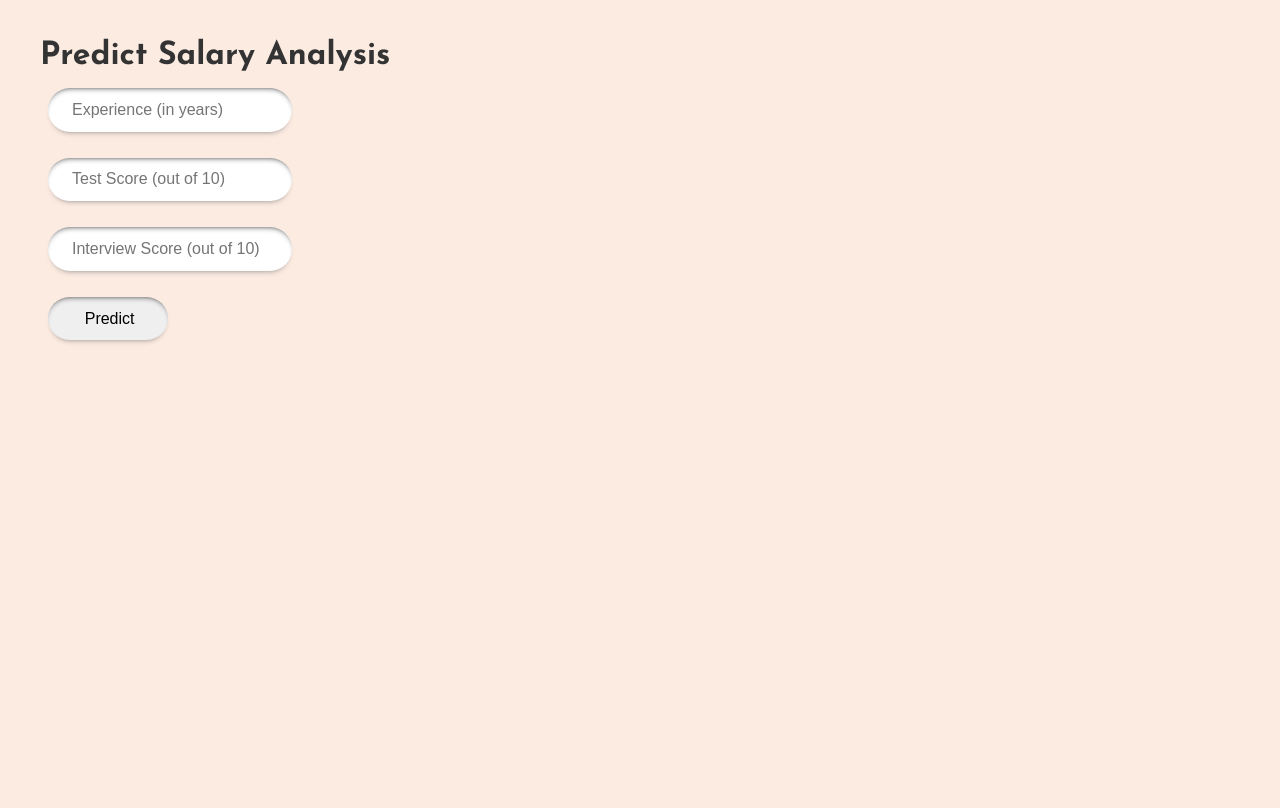
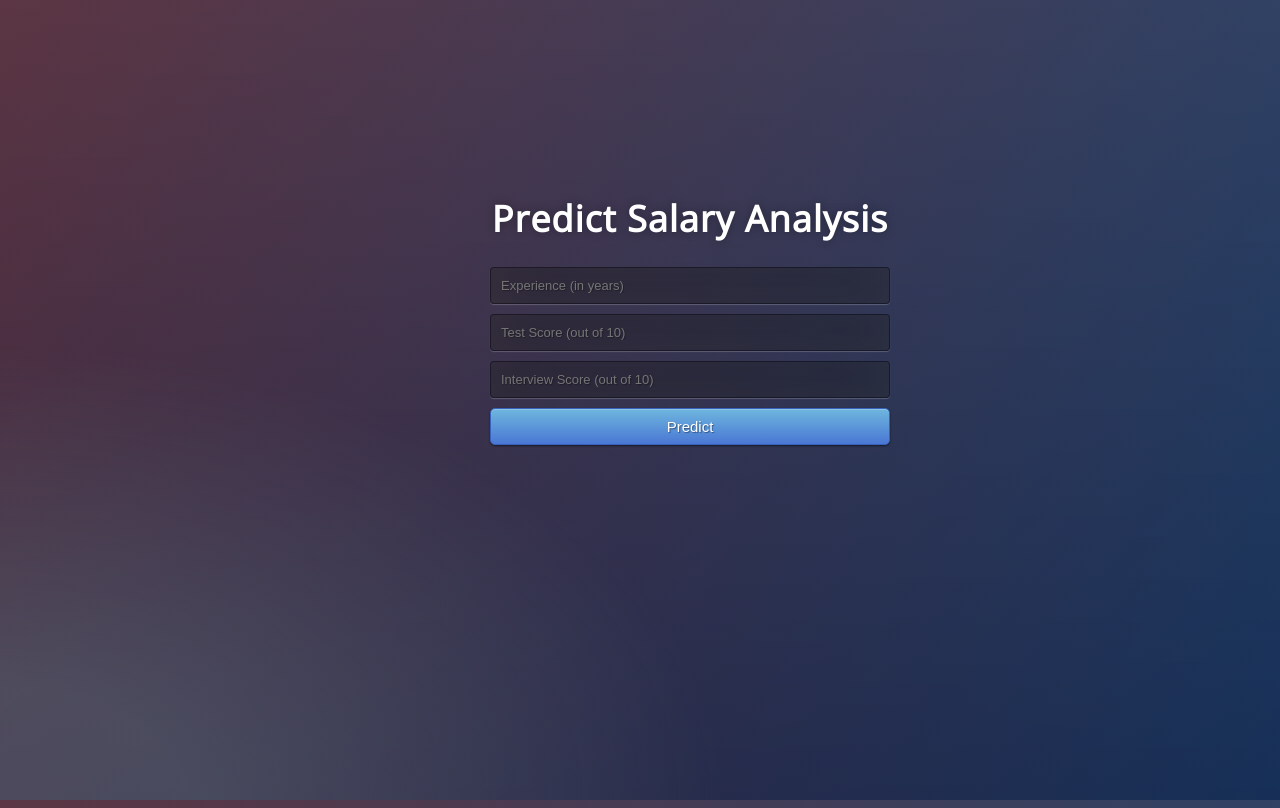
Before and after one commit to saisuresh1999/Salary-Prediction-WebApp, a Flask app: page / in a window 1280 px wide. Before the commit the page ends 343 px from the top, so only its background shows below. Run offline with Flask 2, Linux system fonts and the light colour scheme; parts of the project's set-up code (start-up, migrations or seed data) failed here and were passed over.

Commit message:
Update style.css

```diff
--- a/static/style.css
+++ b/static/style.css
@@ -1,85 +1,63 @@
-* {
-    padding: 0;
-    margin: 0;
-    box-sizing: border-box;
+@import url(https://fonts.googleapis.com/css?family=Open+Sans);
+.btn { display: inline-block; *display: inline; *zoom: 1; padding: 4px 10px 4px; margin-bottom: 0; font-size: 13px; line-height: 18px; color: #333333; text-align: center;text-shadow: 0 1px 1px rgba(255, 255, 255, 0.75); vertical-align: middle; background-color: #f5f5f5; background-image: -moz-linear-gradient(top, #ffffff, #e6e6e6); background-image: -ms-linear-gradient(top, #ffffff, #e6e6e6); background-image: -webkit-gradient(linear, 0 0, 0 100%, from(#ffffff), to(#e6e6e6)); background-image: -webkit-linear-gradient(top, #ffffff, #e6e6e6); background-image: -o-linear-gradient(top, #ffffff, #e6e6e6); background-image: linear-gradient(top, #ffffff, #e6e6e6); background-repeat: repeat-x; filter: progid:dximagetransform.microsoft.gradient(startColorstr=#ffffff, endColorstr=#e6e6e6, GradientType=0); border-color: #e6e6e6 #e6e6e6 #e6e6e6; border-color: rgba(0, 0, 0, 0.1) rgba(0, 0, 0, 0.1) rgba(0, 0, 0, 0.25); border: 1px solid #e6e6e6; -webkit-border-radius: 4px; -moz-border-radius: 4px; border-radius: 4px; -webkit-box-shadow: inset 0 1px 0 rgba(255, 255, 255, 0.2), 0 1px 2px rgba(0, 0, 0, 0.05); -moz-box-shadow: inset 0 1px 0 rgba(255, 255, 255, 0.2), 0 1px 2px rgba(0, 0, 0, 0.05); box-shadow: inset 0 1px 0 rgba(255, 255, 255, 0.2), 0 1px 2px rgba(0, 0, 0, 0.05); cursor: pointer; *margin-left: .3em; }
+.btn:hover, .btn:active, .btn.active, .btn.disabled, .btn[disabled] { background-color: #e6e6e6; }
+.btn-large { padding: 9px 14px; font-size: 15px; line-height: normal; -webkit-border-radius: 5px; -moz-border-radius: 5px; border-radius: 5px; }
+.btn:hover { color: #333333; text-decoration: none; background-color: #e6e6e6; background-position: 0 -15px; -webkit-transition: background-position 0.1s linear; -moz-transition: background-position 0.1s linear; -ms-transition: background-position 0.1s linear; -o-transition: background-position 0.1s linear; transition: background-position 0.1s linear; }
+.btn-primary, .btn-primary:hover { text-shadow: 0 -1px 0 rgba(0, 0, 0, 0.25); color: #ffffff; }
+.btn-primary.active { color: rgba(255, 255, 255, 0.75); }
+.btn-primary { background-color: #4a77d4; background-image: -moz-linear-gradient(top, #6eb6de, #4a77d4); background-image: -ms-linear-gradient(top, #6eb6de, #4a77d4); background-image: -webkit-gradient(linear, 0 0, 0 100%, from(#6eb6de), to(#4a77d4)); background-image: -webkit-linear-gradient(top, #6eb6de, #4a77d4); background-image: -o-linear-gradient(top, #6eb6de, #4a77d4); background-image: linear-gradient(top, #6eb6de, #4a77d4); background-repeat: repeat-x; filter: progid:dximagetransform.microsoft.gradient(startColorstr=#6eb6de, endColorstr=#4a77d4, GradientType=0);  border: 1px solid #3762bc; text-shadow: 1px 1px 1px rgba(0,0,0,0.4); box-shadow: inset 0 1px 0 rgba(255, 255, 255, 0.2), 0 1px 2px rgba(0, 0, 0, 0.5); }
+.btn-primary:hover, .btn-primary:active, .btn-primary.active, .btn-primary.disabled, .btn-primary[disabled] { filter: none; background-color: #4a77d4; }
+.btn-block { width: 100%; display:block; }
+
+* { -webkit-box-sizing:border-box; -moz-box-sizing:border-box; -ms-box-sizing:border-box; -o-box-sizing:border-box; box-sizing:border-box; }
+
+html { width: 100%; height:100%; overflow:hidden; }
+
+body {
+	width: 100%;
+	height:100%;
+	font-family: 'Open Sans', sans-serif;
+	background: #092756;
+	color: #fff;
+	font-size: 18px;
+	text-align:center;
+	letter-spacing:1.2px;
+	background: -moz-radial-gradient(0% 100%, ellipse cover, rgba(104,128,138,.4) 10%,rgba(138,114,76,0) 40%),-moz-linear-gradient(top,  rgba(57,173,219,.25) 0%, rgba(42,60,87,.4) 100%), -moz-linear-gradient(-45deg,  #670d10 0%, #092756 100%);
+	background: -webkit-radial-gradient(0% 100%, ellipse cover, rgba(104,128,138,.4) 10%,rgba(138,114,76,0) 40%), -webkit-linear-gradient(top,  rgba(57,173,219,.25) 0%,rgba(42,60,87,.4) 100%), -webkit-linear-gradient(-45deg,  #670d10 0%,#092756 100%);
+	background: -o-radial-gradient(0% 100%, ellipse cover, rgba(104,128,138,.4) 10%,rgba(138,114,76,0) 40%), -o-linear-gradient(top,  rgba(57,173,219,.25) 0%,rgba(42,60,87,.4) 100%), -o-linear-gradient(-45deg,  #670d10 0%,#092756 100%);
+	background: -ms-radial-gradient(0% 100%, ellipse cover, rgba(104,128,138,.4) 10%,rgba(138,114,76,0) 40%), -ms-linear-gradient(top,  rgba(57,173,219,.25) 0%,rgba(42,60,87,.4) 100%), -ms-linear-gradient(-45deg,  #670d10 0%,#092756 100%);
+	background: -webkit-radial-gradient(0% 100%, ellipse cover, rgba(104,128,138,.4) 10%,rgba(138,114,76,0) 40%), linear-gradient(to bottom,  rgba(57,173,219,.25) 0%,rgba(42,60,87,.4) 100%), linear-gradient(135deg,  #670d10 0%,#092756 100%);
+	filter: progid:DXImageTransform.Microsoft.gradient( startColorstr='#3E1D6D', endColorstr='#092756',GradientType=1 );
+
+}
+.login {
+	position: absolute;
+	top: 40%;
+	left: 50%;
+	margin: -150px 0 0 -150px;
+	width:400px;
+	height:400px;
 }
 
-html {
-    color: #333;
-    font-family: 'Josefin Sans';
-    line-height: 1.5;
-}
-.a {
-    line-height: 10px;
-}
-
-.b {
-    line-height: 30px;
-}
-
-.c {
-    line-height: 0.5cm;
-}
-body {
-    padding: 2rem 2.5rem;
-    background: #fcebe1;
-}
-
-#rcorners1 {
-  border-radius: 25px;
-  background: #73AD21;
-  padding: 20px;
-   width: 200px;
-  height: 3px;
-}
-
-#rcorners3 {
-  border-radius: 25px;
-  background: url(paper.gif);
-  background-position: left top;
-  background-repeat: repeat;
-  padding: 20px;
-  width: 200px;
-  height: 3px;
-}
-label {
-  display: flex;
-  flex-direction: row;
-  justify-content: flex-start;
-  text-align: right;
-  width: 400px;
-
-  line-height: 26px;
-  margin-bottom: 10px;
-}
-
-
+.login h1 { color: #fff; text-shadow: 0 0 10px rgba(0,0,0,0.3); letter-spacing:1px; text-align:center; }
 
 input {
-
-    border-radius: 2em;
-    border: none;
-    margin: 0.5em;
-    padding: 0.8em;
-
-
-    font-size: 1.0em;
-    padding-left: 1.5em;
-
-    outline: none;
-    box-shadow: 0 4px 6px -5px hsl(0, 0%, 40%), inset 0px 4px 6px -5px hsl(0, 0%, 2%)
+	width: 100%;
+	margin-bottom: 10px;
+	background: rgba(0,0,0,0.3);
+	border: none;
+	outline: none;
+	padding: 10px;
+	font-size: 13px;
+	color: #fff;
+	text-shadow: 1px 1px 1px rgba(0,0,0,0.3);
+	border: 1px solid rgba(0,0,0,0.3);
+	border-radius: 4px;
+	box-shadow: inset 0 -5px 45px rgba(100,100,100,0.2), 0 1px 1px rgba(255,255,255,0.2);
+	-webkit-transition: box-shadow .5s ease;
+	-moz-transition: box-shadow .5s ease;
+	-o-transition: box-shadow .5s ease;
+	-ms-transition: box-shadow .5s ease;
+	transition: box-shadow .5s ease;
 }
-button {
-
-    border-radius: 2em;
-    border: none;
-    margin: 0.5em;
-    padding: 0.8em;
-    text-align: center;
-    width: 120px;
-    font-size: 1.0em;
-    padding-left: 1.0em;
-
-    outline: none;
-    box-shadow: 0 4px 6px -5px hsl(0, 0%, 40%), inset 0px 4px 6px -5px hsl(0, 0%, 2%)
-}
+input:focus { box-shadow: inset 0 -5px 45px rgba(100,100,100,0.4), 0 1px 1px rgba(255,255,255,0.2); }
```
